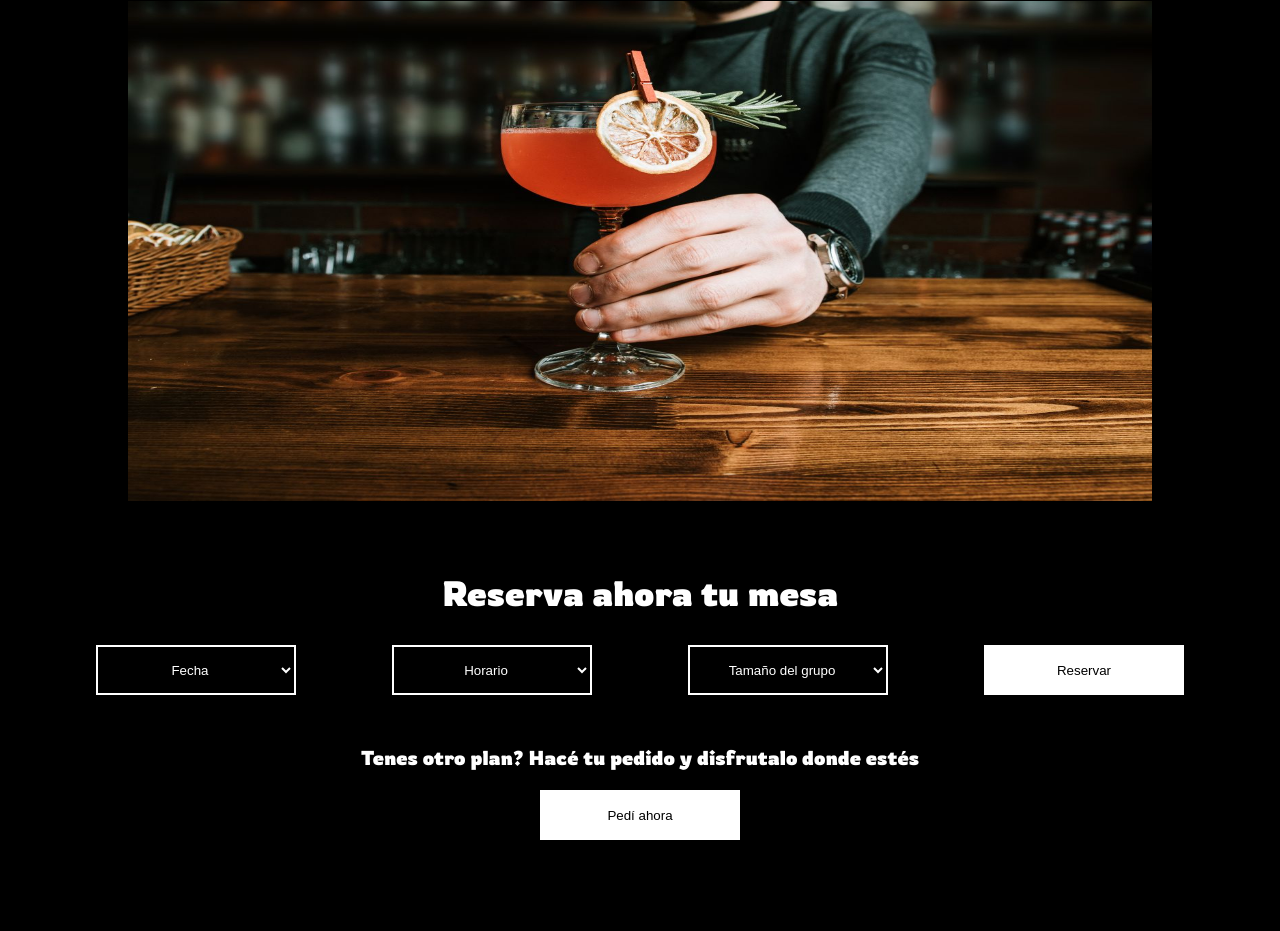
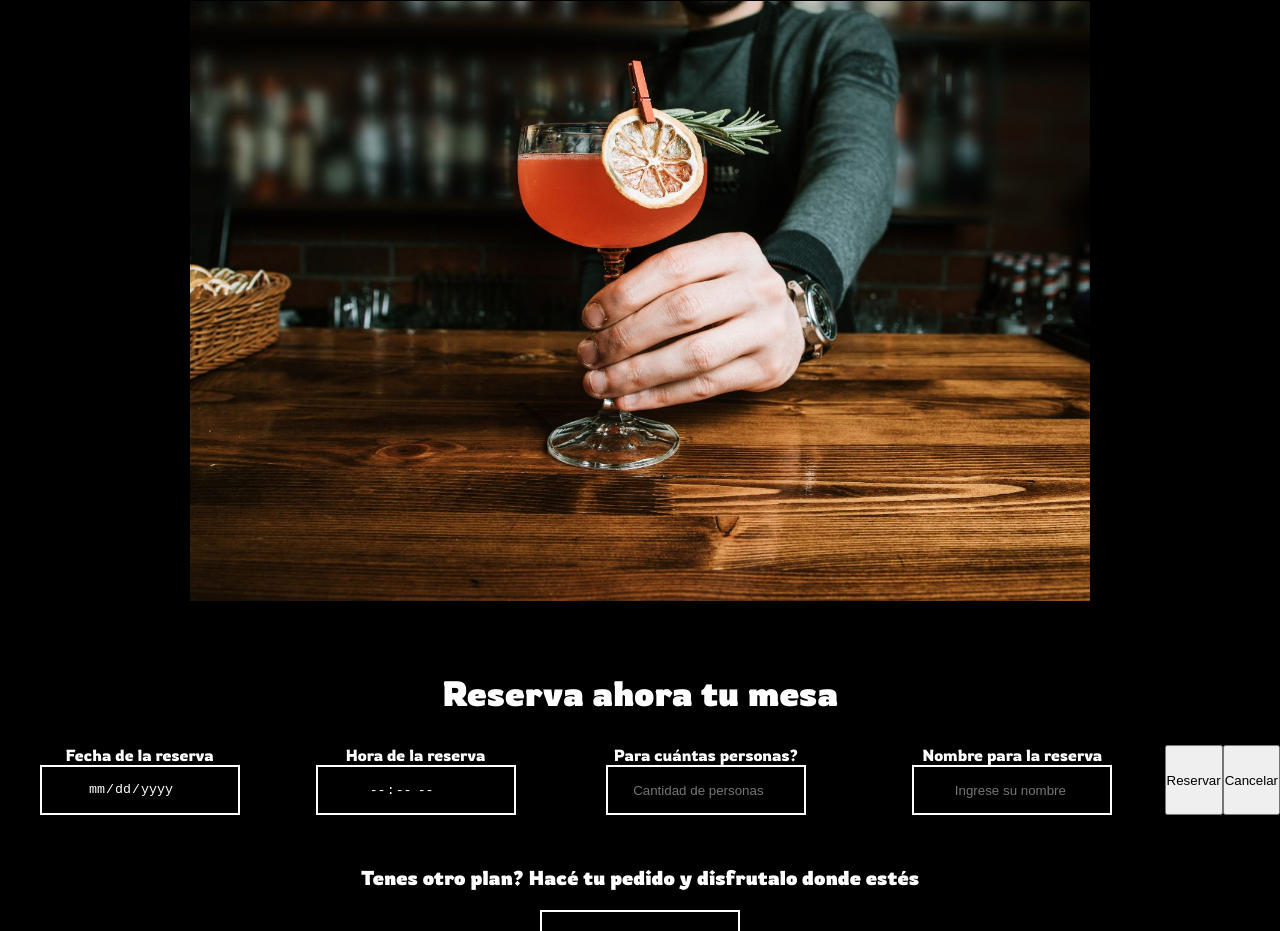
Before and after one commit to tomasstauber/borneo, a website: page index.html in a window 1280 px wide. Shown: the part 1869-2800 px from the top of the page. Drawn offline with nearby package versions, Linux system fonts and the light colour scheme.

Commit message:
avances varios

```diff
--- a/assets/src/sass/_header.scss
+++ b/assets/src/sass/_header.scss
@@ -5,10 +5,11 @@
     align-content: flex-start;
     align-items: center;
     text-align: center;
-    background-color: rgb(0, 0, 0);
+    background-color: rgba(0, 0, 0, 0.651);
     color: white;
     overflow: hidden;
     position: absolute;
+    border: 2px solid white;
     width: 400px;
     height: 500px;
     z-index: 80;
--- a/assets/src/sass/_reservas.scss
+++ b/assets/src/sass/_reservas.scss
@@ -1,5 +1,6 @@
 .reservas{
     display: flex;
+    justify-content: space-between;
     flex-direction: column;
     text-align: center;
     font-family: $letraMain;
@@ -8,12 +9,15 @@
             font-size: 35px;
             padding: 30px;
         }
-            fieldset{
+            form{
                 display: flex;
-                justify-content: space-evenly;
                 border: none;
+                list-style: none;
             }
-                select, .btn{
+                label{
+                    margin-bottom: 15px;
+                }
+                input{
                     background-color: black;
                     color: white;
                     border: 2px solid white;
@@ -21,8 +25,9 @@
                     width: 200px;
                     height: 50px;
                 }
-                    .btn{
-                        background-color: white;
-                        color: black;
-                    }
 }
+
+.btnForm{
+    display: flex;
+    flex-direction: row;
+}
--- a/assets/src/sass/background.scss
+++ b/assets/src/sass/background.scss
@@ -7,8 +7,12 @@
 .backgruondDos{
     display: flex;
     justify-content: center;
+    width: 100%;
+    height: 600px;
 }
-    img{
-    width: 80%;
-    height: 500px;
+
+.backgroundPedidos img{
+    width: 100%;
+    height: 600px;
+    position: relative;
 }
--- a/assets/src/sass/style.scss
+++ b/assets/src/sass/style.scss
@@ -9,6 +9,7 @@
 @import "pedidos";
 @import "ubicacion";
 @import "footer";
+@import "pedidosPage";
 
 
 @import url('https://fonts.googleapis.com/css2?family=Rowdies:wght@300;400;700&display=swap');
--- a/index.html
+++ b/index.html
@@ -17,13 +17,12 @@
             <ul class="navbarOpcines">
                 <li><a href="#">Nosotros</a></li>
                 <li><a href="#">Reservas</a></li>
-                <li><a href="#">Pedidos</a></li>
+                <li><a href="./pages/pedidos.html">Pedidos</a></li>
                 <li><a href="#">Ubicación</a></li>
             </ul>
         </div>
     </nav>
     <header>
-
         <div class="flotante">
             <i class="bi bi-flower2"></i>
             <p class="flotanteInfo">Rompiendo esquemas, <br> siempre resaltando la esencia de nuestros invitados, <br> brindándoles el mejor servicio.</p>
@@ -70,18 +69,28 @@
         <div class="reservas">
             <div class="selector">
                 <h3>Reserva ahora tu mesa</h3>
-                <fieldset>
-                    <select name="fecha" class="reservaFecha" id="fecha">
-                        <option value="fecha">Fecha</option>
-                    </select>
-                    <select name="horario" class="reservaHorario" id="horario">
-                        <option value="horario">Horario</option>
-                    </select>
-                    <select name="grupo" class="reservaGrupo" id="grupo">
-                        <option value="grupo">Tamaño del grupo</option>
-                    </select>
-                    <button class="btn">Reservar</button>
-                </fieldset>
+                <form>
+                    <li>
+                        <label for="fecha">Fecha de la reserva</label>
+                        <input id="fecha" type="date" placeholder="Seleccione la fecha">
+                    </li>
+                    <li>
+                        <label for="hora">Hora de la reserva</label>
+                        <input name="hora" type="time" placeholder="Seleccione un horario">
+                    </li>
+                    <li>
+                        <label for="cantidad">Para cuántas personas?</label>
+                        <input name="cantidad" type="number" placeholder="Cantidad de personas">
+                    </li>
+                    <li>
+                        <label for="nombre">Nombre para la reserva</label>
+                        <input name="nombre" type="text" placeholder="Ingrese su nombre ">
+                    </li>
+                    <div class="btnForm">
+                        <button type="submit">Reservar</button>
+                        <button type="reset">Cancelar</button>
+                    </div>
+                </form>
             </div>
             <div class="pedidos">
                 <h4>Tenes otro plan? Hacé tu pedido y disfrutalo donde estés</h4>
@@ -98,7 +107,7 @@
             <ul>
                 <li class="navbarOpcines"><a href="#">Nosotros</a></li>
                 <li class="navbarOpcines"><a href="#">Reservas</a></li>
-                <li class="navbarOpcines"><a href="#">Pedidos</a></li>
+                <li class="navbarOpcines"><a href="./pages/pedidos.html">Pedidos</a></li>
                 <li class="navbarOpcines"><a href="#">Ubicación</a></li>
             </ul>
         </div>
```
Also changed, not shown: pages/pedidos.html (added, +61 -0 lines), assets/css/style.css, assets/img/backgroundPedidos.jpg (added), assets/src/sass/_pedidosPage.scss (added).
